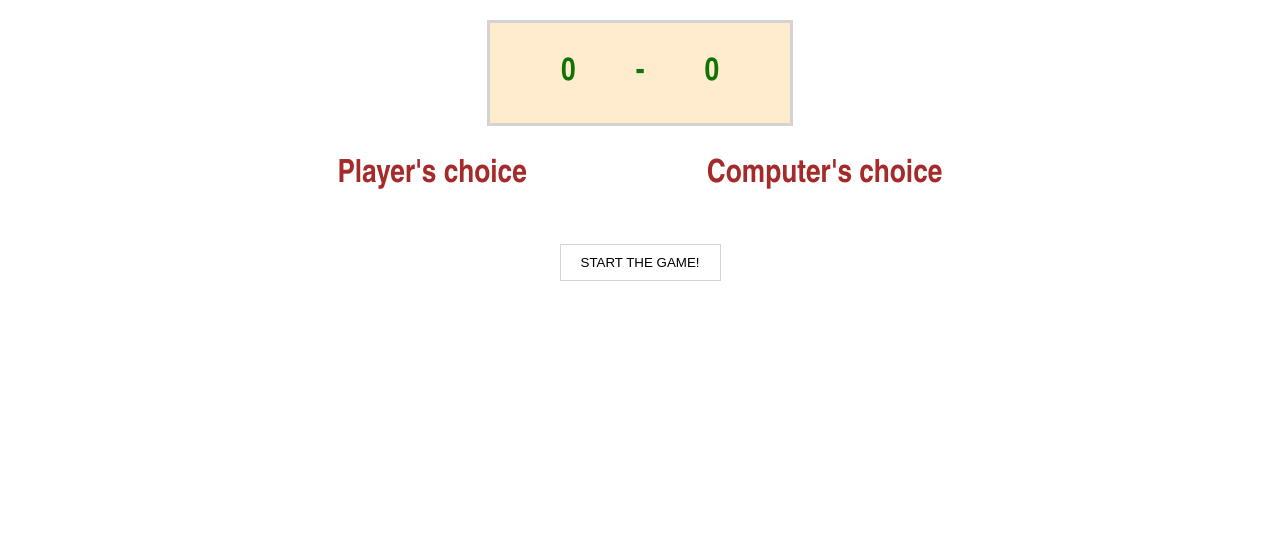
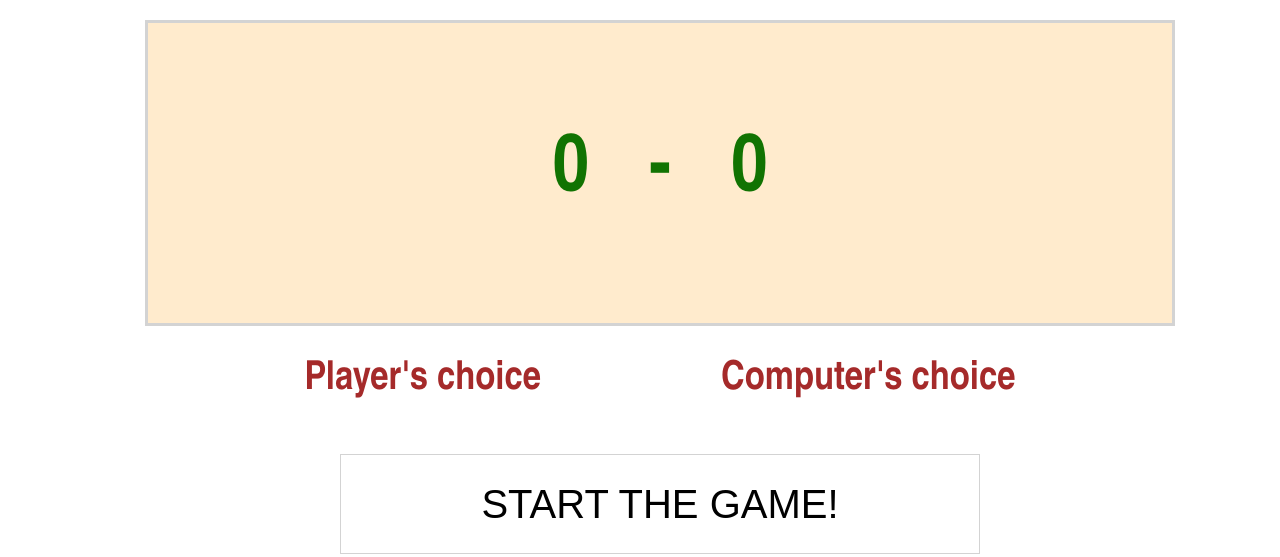
Before and after one commit to MaxOn27/Rock-Scissors-Paper, a website: page index.html in a window 1280 px wide. Drawn offline with Linux system fonts and the light colour scheme.

Commit message:
add iPhone12 game version

```diff
--- a/style.css
+++ b/assets/style.css
@@ -6,6 +6,7 @@ body {
 }
 
 .gameWrapper {
+    width: 100%;
     display: flex;
     justify-content: center;
     align-items: center;
@@ -66,3 +67,33 @@ h3 {
     background-color: #ffebcd;
     color: #117302;
 }
+
+@media (min-width: 500px) {
+    .score {
+        height: 300px;
+        width: 80%;
+        border: 3px solid #d3d3d3;
+        background-color: #ffebcd;
+        display: flex;
+        justify-content: center;
+        align-items: center;
+    }
+
+    .score h1 {
+        font-size: 5rem;
+    }
+
+    .playerChoice h3, .computerChoice h3 {
+        font-size: 2.5rem;
+    }
+
+    h1 {
+        font-size: 2.5rem;
+    }
+
+    #start-btn {
+        width: 50%;
+        height: 100px;
+        font-size: 2.5rem;
+    }
+}
--- a/index.html
+++ b/index.html
@@ -3,7 +3,7 @@
 <head>
     <meta charset="UTF-8">
     <title>Rock, Paper, Scissors</title>
-    <link rel="stylesheet" href="./style.css">
+    <link rel="stylesheet" href="assets/style.css">
     <script src="app.js" async></script>
     <link href="https://fonts.googleapis.com/css2?family=Architects+Daughter&display=swap" rel="stylesheet">
 </head>
```
